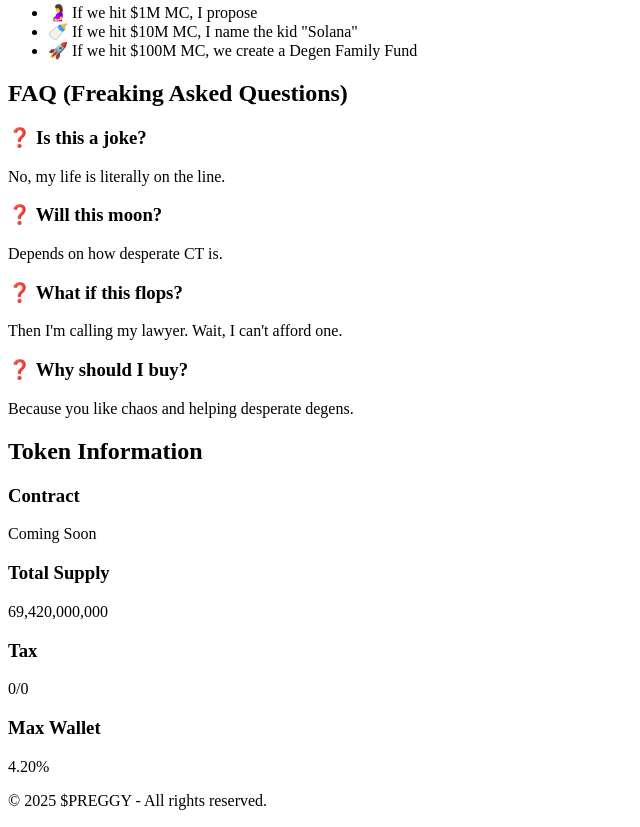
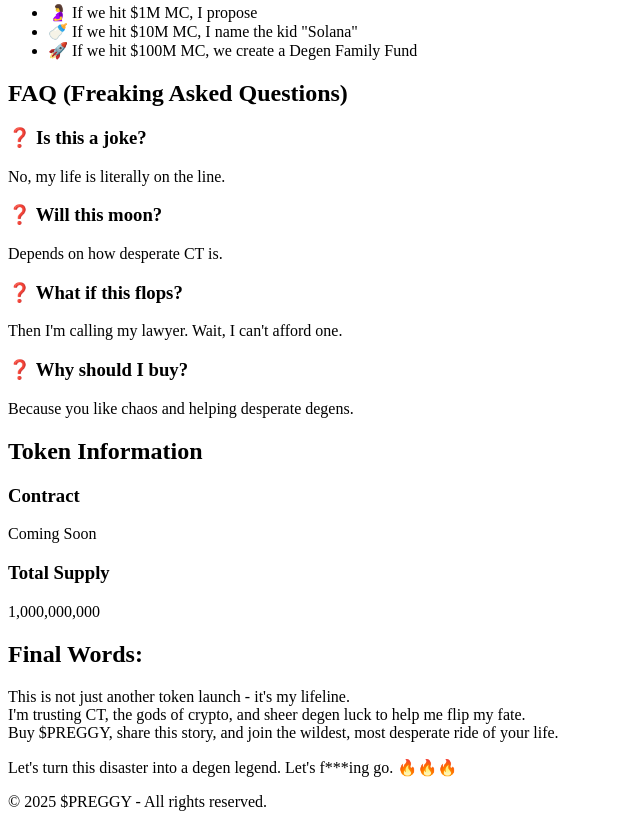
Before and after one commit to PreggyToken/preggytoken.github.io, a plain HTML site: page index.html in a window 1280 px wide. Shown: the part 849-1676 px from the top of the page, without its empty margins (0-640 px from the left). Drawn offline with Linux system fonts and the light colour scheme.

Commit message:
Update index.html

```diff
--- a/index.html
+++ b/index.html
@@ -111,17 +111,18 @@
                 </div>
                 <div class="info-item">
                     <h3>Total Supply</h3>
-                    <p>69,420,000,000</p>
-                </div>
-                <div class="info-item">
-                    <h3>Tax</h3>
-                    <p>0/0</p>
-                </div>
-                <div class="info-item">
-                    <h3>Max Wallet</h3>
-                    <p>4.20%</p>
+                    <p>1,000,000,000</p>
                 </div>
             </div>
+        </section>
+
+        <section class="final-words" aria-labelledby="final-heading">
+            <h2 id="final-heading">Final Words:</h2>
+            <p>This is not just another token launch - it's my lifeline.<br>
+            I'm trusting CT, the gods of crypto, and sheer degen luck to help me flip my fate.<br>
+            Buy <span class="highlight">$PREGGY</span>, share this story, and join the wildest, most desperate ride of your life.</p>
+
+            <p>Let's turn this disaster into a degen legend. Let's f***ing go. 🔥🔥🔥</p>
         </section>
 
         <footer class="footer">
```
